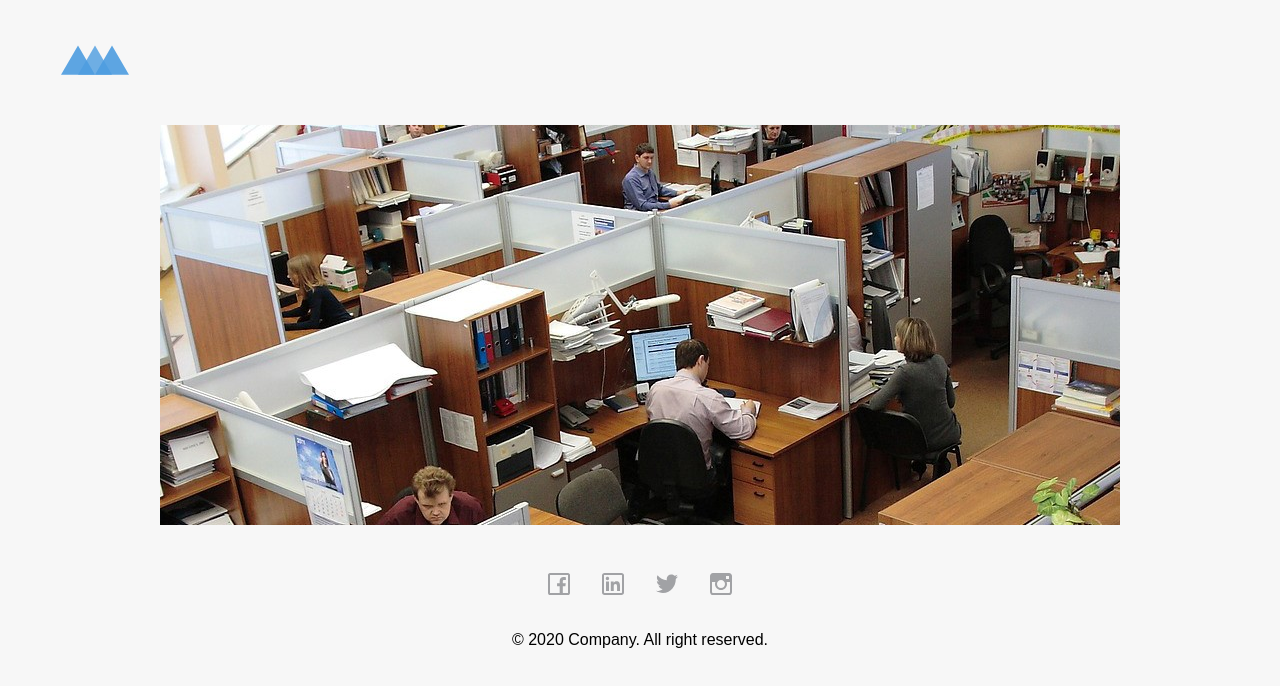
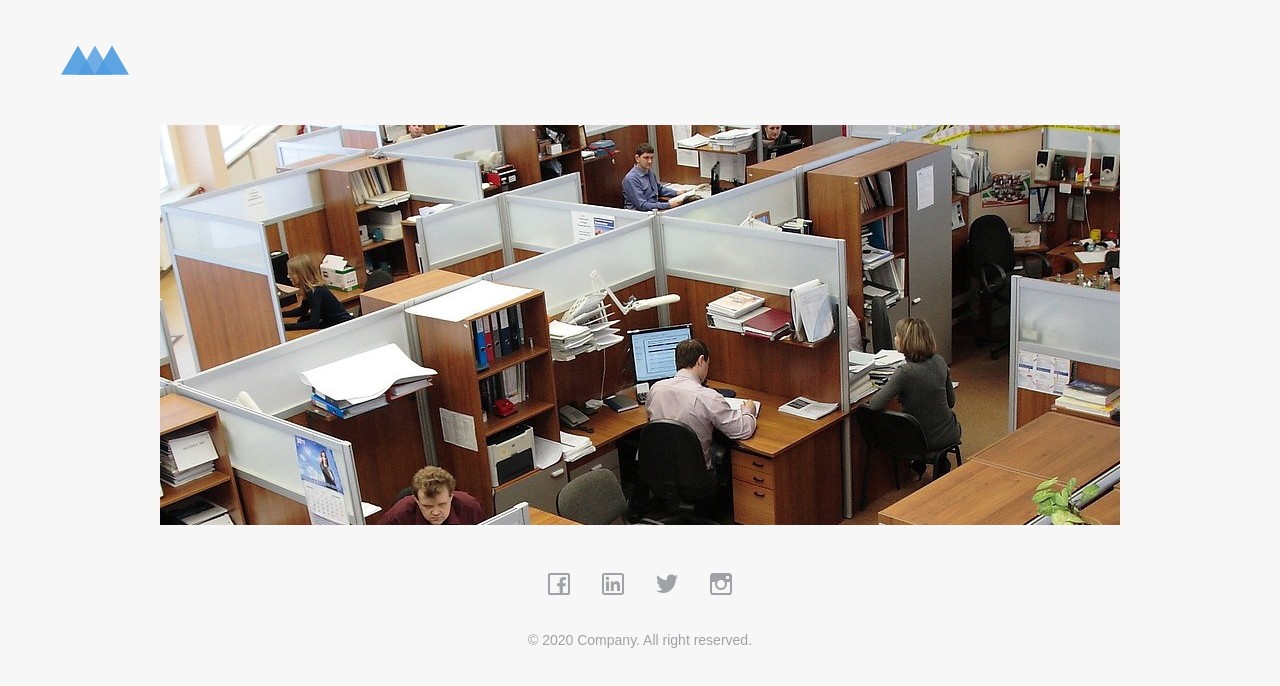
Before and after one commit to angelo24782/gatsby-demo-mdx-blog, a Gatsby site: page / in a window 1280 px wide. Built offline with nearby package versions, Linux system fonts and the light colour scheme; Gatsby itself is replaced by a stand-in of ours; a web font is replaced by a local one.

Commit message:
Added style typography

```diff
--- a/src/components/Footer.js
+++ b/src/components/Footer.js
@@ -4,6 +4,7 @@ import {
   FooterWrapper,
   FooterSocialWrapper,
   FooterSocialIcons,
+  P,
 } from "../elements"
 
 export const Footer = () => {
@@ -57,7 +58,9 @@ export const Footer = () => {
             <img src={data.instagram.publicURL} alt="instagram logo" />
           </a>
         </FooterSocialIcons>
-        <p>© 2020 Company. All right reserved.</p>
+        <P size="xSmall" color="dark3">
+          © 2020 Company. All right reserved.
+        </P>
       </FooterSocialWrapper>
     </FooterWrapper>
   )
--- /dev/null
+++ b/src/elements/TypographyElements.js
@@ -0,0 +1,106 @@
+import styled from "styled-components"
+
+export const P = styled.p`
+  margin: ${props => (props.margin ? props.margin : 0)};
+  font-size: ${props => {
+    switch (props.size) {
+      case "medium":
+        return "1.125rem"
+      case "small":
+        return "1rem"
+      case "xSmall":
+        return "0.875rem"
+      default:
+        return "1.125rem"
+    }
+  }};
+  line-height: ${props => {
+    switch (props.size) {
+      case "medium":
+        return "1.4375rem"
+      case "small":
+        return "1.375rem"
+      case "xSmall":
+        return "1.125rem"
+      default:
+        return "1.4375rem"
+    }
+  }};
+  text-decoration: ${props =>
+    props.textDecoration ? props.textDecoration : "none"};
+  font-weight: ${props => {
+    switch (props.weight) {
+      case "normal":
+        return 400
+      case "bold":
+        return 700
+      default:
+        return 400
+    }
+  }};
+  color: ${props => {
+    switch (props.color) {
+      case "dark1":
+        return props.theme.colors.dark1
+      case "dark2":
+        return props.theme.colors.dark2
+      case "dark3":
+        return props.theme.colors.dark3
+      case "light1":
+        return props.theme.colors.light1
+      case "light2":
+        return props.theme.colors.light2
+      default:
+        return props.theme.colors.dark1
+    }
+  }};
+  text-align: ${props => (props.textAlign ? props.textAlign : "left")};
+`
+
+export const H1 = styled.h1`
+  font-size: 2.25rem;
+  line-height: 2.25rem;
+  color: ${props => {
+    switch (props.color) {
+      case "dark1":
+        return props.theme.colors.dark1
+      case "dark2":
+        return props.theme.colors.dark2
+      case "dark3":
+        return props.theme.colors.dark3
+      case "light1":
+        return props.theme.colors.light1
+      case "light2":
+        return props.theme.colors.light2
+      default:
+        return props.theme.colors.dark1
+    }
+  }};
+  font-weight: 400;
+  text-align: ${props => (props.textAlign ? props.textAlign : "left")};
+  margin: ${props => (props.margin ? props.margin : 0)};
+`
+
+export const H2 = styled.h2`
+  font-size: 1.5rem;
+  line-height: 1.875rem;
+  color: ${props => {
+    switch (props.color) {
+      case "dark1":
+        return props.theme.colors.dark1
+      case "dark2":
+        return props.theme.colors.dark2
+      case "dark3":
+        return props.theme.colors.dark3
+      case "light1":
+        return props.theme.colors.light1
+      case "light2":
+        return props.theme.colors.light2
+      default:
+        return props.theme.colors.dark1
+    }
+  }};
+  font-weight: 400;
+  text-align: ${props => (props.textAlign ? props.textAlign : "left")};
+  margin: ${props => (props.margin ? props.margin : 0)};
+`
--- a/src/elements/index.js
+++ b/src/elements/index.js
@@ -3,3 +3,4 @@ export * from "./NavElements"
 export * from "./FooterElements"
 export * from "./ImageElements"
 export * from "./ContentElements"
+export * from "./TypographyElements"
```
